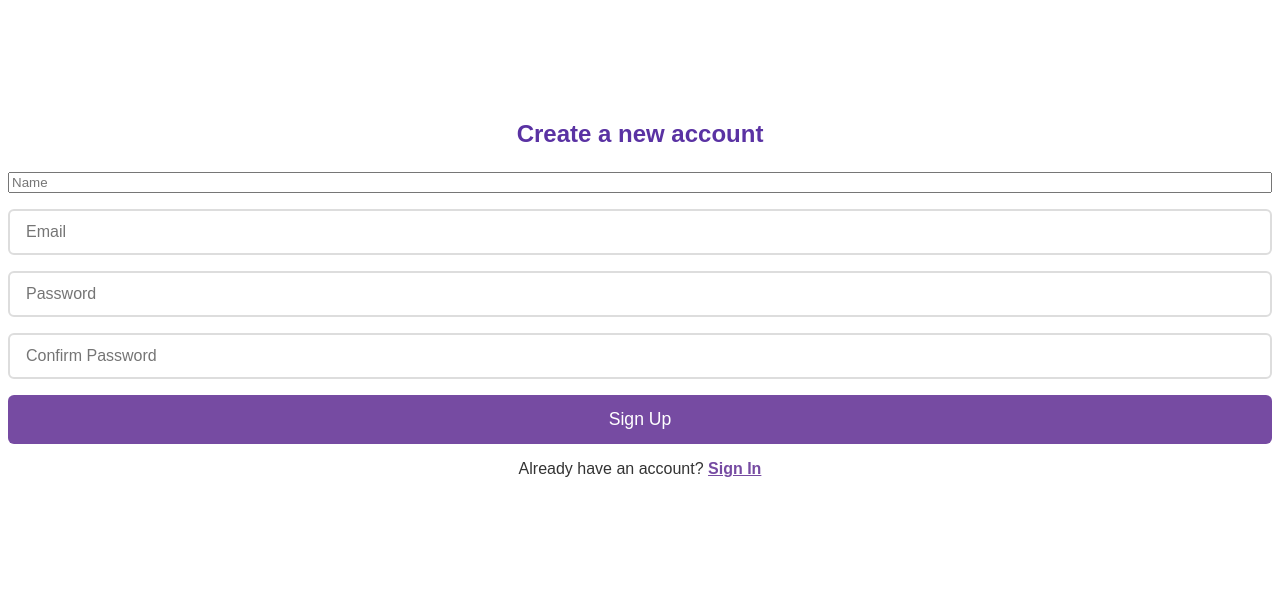
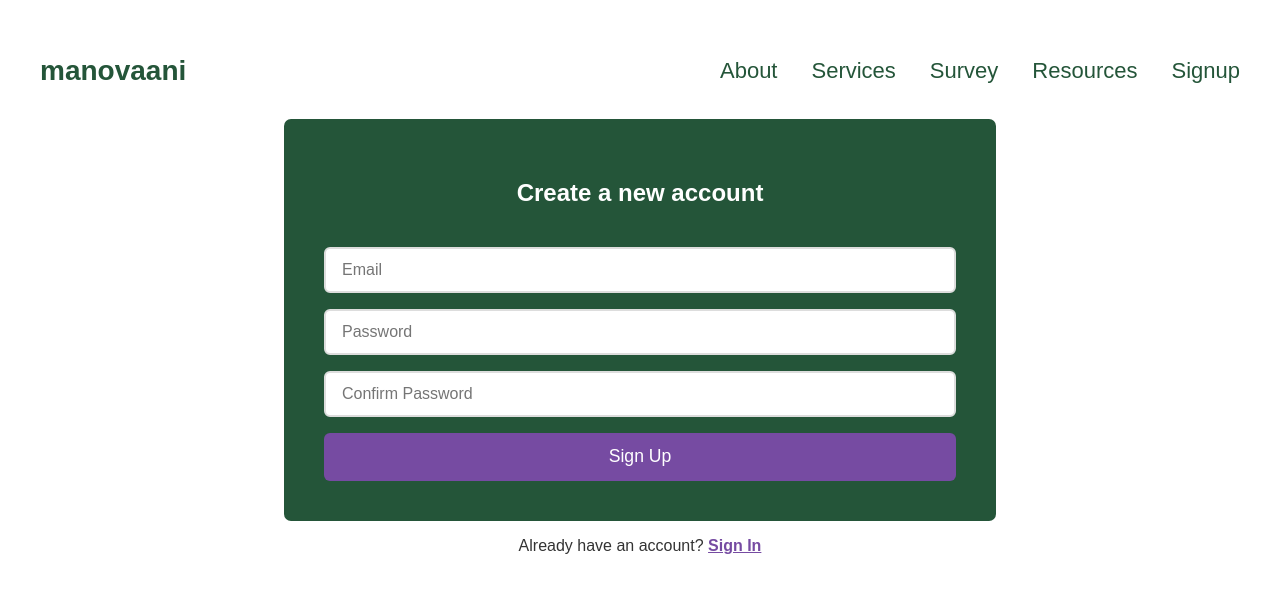
Before and after one commit to tarnibalgoher5/ManoVaani, a React (Vite) app in the folder manovaani/: page /signup in a window 1280 px wide. Shown: the part 111-704 px from the top of the page. Built offline with nearby package versions, Linux system fonts and the light colour scheme; no server answers.

Commit message:
profile page upated

```diff
--- a/manovaani/src/App.css
+++ b/manovaani/src/App.css
@@ -14,7 +14,7 @@
   --accent-color : #f6907d; /*  coral pink */
   --text-color : #000000;
   --text-highlight-color: #245539; /*dark green */
-  --soft-darkgreen : #4b745c;
+  --soft-darkgreen : 4b745c;#
   --soft-lightgreen:#a1c4a0;
   --white-green:#cbdbc3;
   /* --:#849c8c; */
--- a/manovaani/src/components/MainMenu/MainMenu.css
+++ b/manovaani/src/components/MainMenu/MainMenu.css
@@ -83,8 +83,8 @@
 }
 
 .intro-image{
-  width: 30%;
-  height:30%
+  width: 35%;
+  height:35%;
 }
 
 .site-desc2{
@@ -97,9 +97,17 @@
 
 
 .intro-image img {
-  height: 180px;
+  /* height: 180px; */
+  width: 60%;
   object-fit: contain;
 }
+
+#img2 , #img3 {
+width : 30%;
+height: 30%;
+}
+
+
 
 /* Section 2 */
 
--- a/manovaani/src/components/MainMenu/MainMenu.jsx
+++ b/manovaani/src/components/MainMenu/MainMenu.jsx
@@ -9,6 +9,7 @@ import Survey2 from '../../assets/Survey2.png';
 import survey from '../../assets/survey.png';
 import img from '../../assets/img.png';
 import diary from '../../assets/diary.png';
+import mainmenu from '../../assets/mainmenu.png';
 
 function MainMenu() {
   return (
@@ -22,7 +23,9 @@ function MainMenu() {
           <p className='site-desc2'> manovaani - digital companion for emotional wellness</p>
         </div>
         <div className="intro-image">
-          <img src={HomeImg} alt="Mental Health" />
+          <img src={mainmenu} alt="Mental Health" />
+          {/* <img src={survey} id="img2"></img> */}
+        {/* <img src={diary}  id="img3" alt="" /> */}
         </div>
       </div>
 
--- a/manovaani/src/pages/Profile/Profile.css
+++ b/manovaani/src/pages/Profile/Profile.css
@@ -12,6 +12,7 @@
 .profile-component-title {
   font-size: 1.8rem;
   margin-bottom: 1.5rem;
+  color:black;
 }
 
 .profile-component-error {
@@ -61,12 +62,12 @@
 }
 
 .profile-component-button.primary {
-  background-color: #764ba2;
+  background-color: #4b745c;
   color: white;
 }
 
 .profile-component-button.primary:hover:enabled {
-  background-color: #5a32a3;
+  background-color: #245539;
 }
 
 .profile-component-button.secondary {
--- a/manovaani/src/pages/Profile/Profile.jsx
+++ b/manovaani/src/pages/Profile/Profile.jsx
@@ -4,6 +4,7 @@ import { updateProfile, updateEmail } from "firebase/auth";
 import { ref, set } from "firebase/database";
 import './Profile.css';
 import Navbar from '../../components/Navbar/Navbar';
+import Footer from '../../components/Footer/Footer';
 
 const Profile = ({ userData }) => {
   const [editing, setEditing] = useState(false);
@@ -51,9 +52,11 @@ const Profile = ({ userData }) => {
   };
 
   return (
+    <div>
+       <Navbar />
     <div className="profile-component-container">
-      {/* <Navbar /> */}
-      <h2 className="profile-component-title">Your Profile</h2>
+
+      <h2 className="profile-component-title">Your ManoVaani Profile</h2>
       {error && <p className="profile-component-error">{error}</p>}
 
       <div className="profile-component-field">
@@ -111,6 +114,8 @@ const Profile = ({ userData }) => {
         )}
       </div>
     </div>
+    <Footer />
+    </div>
   );
 };
 
--- a/manovaani/src/pages/Signup/Signup.jsx
+++ b/manovaani/src/pages/Signup/Signup.jsx
@@ -4,6 +4,7 @@ import { createUserWithEmailAndPassword, updateProfile } from "firebase/auth";
 import { ref, set } from "firebase/database";
 import { useNavigate } from "react-router-dom";
 import './Signup.css';
+import Navbar from '../../components/Navbar/Navbar';
 
 const SignUp = () => {
   const [name, setName] = useState("");
@@ -48,16 +49,18 @@ const SignUp = () => {
 
   return (
     <div className="container">
+      <Navbar />
+
+      <form id="userform" onSubmit={handleSignUp} className="form">
       <h2>Create a new account</h2>
-      <form onSubmit={handleSignUp} className="form">
-        <input
+        {/* <input
           type="text"
           placeholder="Name"
           value={name}
           onChange={e => setName(e.target.value)}
           required
           autoComplete="name"
-        />
+        /> */}
         <input
           type="email"
           placeholder="Email"
--- a/manovaani/src/pages/Signup/signup.css
+++ b/manovaani/src/pages/Signup/signup.css
@@ -1,13 +1,21 @@
 .container {
     font-family: "Poppins", sans-serif;
     background: linear-gradient(135deg, c);
-    color: #333;
+    /* color: #333; */
     margin: 0;
     min-height: 100vh;
     display: flex;
     justify-content: center;
     align-items: center;
   }
+
+#userform{
+  background-color: #245539;
+  padding: 40px 40px;
+  width: 50%;
+  border: 5px;
+  border-radius: 7px;
+}
 
   .app {
     width: 100%;
@@ -26,7 +34,7 @@
 
   h2 {
     margin-bottom: 1.5rem;
-    color: #5a32a3;
+    color: white;
     text-align: center;
   }
 
@@ -37,7 +45,7 @@
     gap: 1rem;
   }
 
-  input[type="email"],
+  input[type="email"], input[type="name"]
   input[type="password"] {
     padding: 0.75rem 1rem;
     border: 2px solid #ddd;
@@ -46,15 +54,15 @@
     transition: border-color 0.3s ease;
   }
 
-  input[type="email"]:focus,
+  input[type="email"]:focus,  input[type="name"]:focus
   input[type="password"]:focus {
     outline: none;
-    border-color: #764ba2;
-    box-shadow: 0 0 8px #b494d4;
+    /* border-color: #764ba2; */
+    /* box-shadow: 0 0 8px #b494d4; */
   }
 
   button[type="submit"] {
-    background-color: #764ba2;
+    background-color: #a1c4a0;
     color: white;
     border: none;
     padding: 0.85rem 1rem;
@@ -65,7 +73,7 @@
   }
 
   button[type="submit"]:hover {
-    background-color: #5a32a3;
+    background-color: #a1c4a0;
   }
 
   .error {
@@ -84,7 +92,7 @@
   .link-button {
     background: none;
     border: none;
-    color: #764ba2;
+    color: #a1c4a0;
     cursor: pointer;
     font-weight: 600;
     text-decoration: underline;
@@ -93,7 +101,7 @@
   }
 
   .link-button:hover {
-    color: #5a32a3;
+    color: #a1c4a0;
   }
 
   /* Mobile responsiveness */
```
Also changed, not shown: manovaani/src/assets/mainmenu.png.
